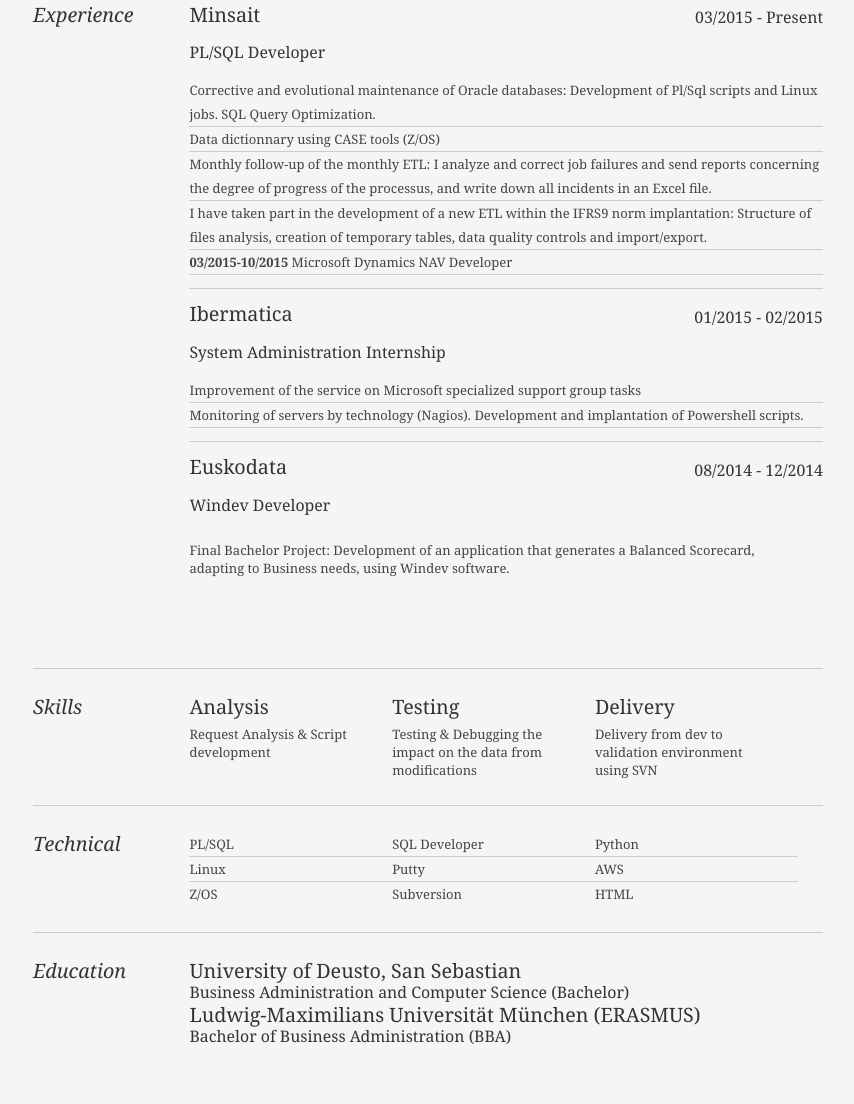
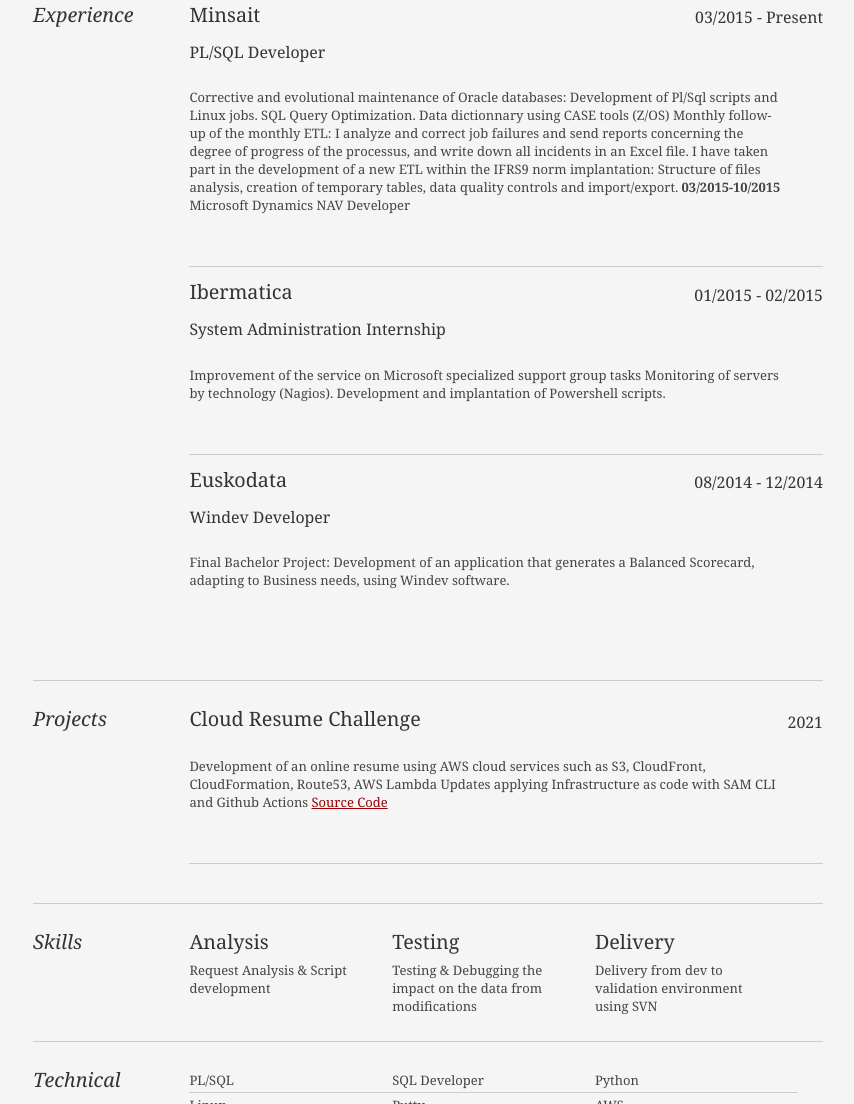
Before and after one commit to Natxo91/cloud-resume-challenge, a plain HTML site: page resume-site/index.html in a window 1280 px wide. Shown: the part 549-1653 px from the top of the page, without its empty margins (212-1066 px from the left). Drawn offline with Linux system fonts and the light colour scheme; no server answers.

Commit message:
modify index.html

```diff
--- a/resume-site/index.html
+++ b/resume-site/index.html
@@ -74,21 +74,21 @@
 								<h2>Minsait</h2></br>
 								<h3>PL/SQL Developer</h3></br>
 								<h4>03/2015 - Present</h4>
-								<ul><li>Corrective and evolutional maintenance of Oracle databases: Development of  Pl/Sql scripts and Linux jobs. SQL Query Optimization. </li>
-								<li>Data dictionnary using CASE tools (Z/OS)  </li>
-								<li>Monthly follow-up of the monthly ETL: I analyze and correct job failures and send reports concerning the degree of progress of the processus, and write down all incidents in an Excel file. </li>
-								<li>I have taken part in the development of a new ETL within the IFRS9 norm implantation: Structure of files analysis, creation of temporary tables, data quality controls and import/export. </li>
-								<li><b>03/2015-10/2015</b> Microsoft Dynamics NAV Developer  </li>
-								</ul>
+								<p>Corrective and evolutional maintenance of Oracle databases: Development of  Pl/Sql scripts and Linux jobs. SQL Query Optimization.
+								Data dictionnary using CASE tools (Z/OS)
+								Monthly follow-up of the monthly ETL: I analyze and correct job failures and send reports concerning the degree of progress of the processus, and write down all incidents in an Excel file.
+								I have taken part in the development of a new ETL within the IFRS9 norm implantation: Structure of files analysis, creation of temporary tables, data quality controls and import/export.
+								<b>03/2015-10/2015</b> Microsoft Dynamics NAV Developer
+								</p>
 							</div>
 
                            <div class="job">
 								<h2>Ibermatica</h2></br>
 								<h3>System Administration Internship</h3></br>
 								<h4>01/2015 - 02/2015</h4>
-								<ul><li>Improvement of the service on Microsoft specialized support group tasks</li>
-								<li> Monitoring of servers by technology (Nagios). Development and implantation of Powershell scripts. </li>
-								</ul>
+								<p>Improvement of the service on Microsoft specialized support group tasks
+								 Monitoring of servers by technology (Nagios). Development and implantation of Powershell scripts.
+								</p>
 							</div>
 
 
@@ -100,6 +100,25 @@
 							</div>
 						</div><!--// .yui-u -->
 					</div><!--// .yui-gf -->
+
+					<div class="yui-gf">
+						<div class="yui-u first">
+							<h2>Projects</h2>
+						</div>
+						<div class="yui-u">
+
+								<div class="job">
+								<h2>Cloud Resume Challenge</h2></br>
+								<h4>2021</h4>
+								<p>Development of an online resume using AWS cloud services such as S3, CloudFront, CloudFormation, Route53, AWS Lambda
+                                   Updates applying Infrastructure as code with SAM CLI and Github Actions
+                                   <a href="https://github.com/Natxo91/cloud-resume-challenge">Source Code</a>
+								</p>
+							</div>
+						</div>
+					</div><!--// .yui-gf -->
+
+
 
 					<div class="yui-gf">
 						<div class="yui-u first">
```
